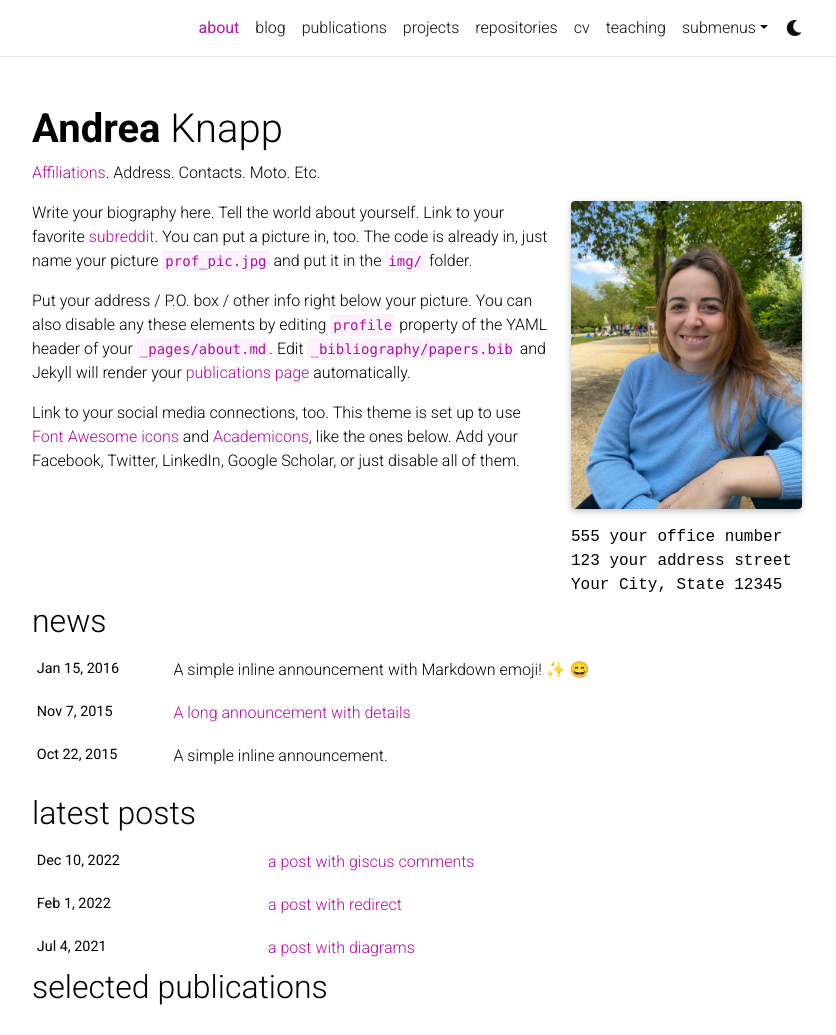
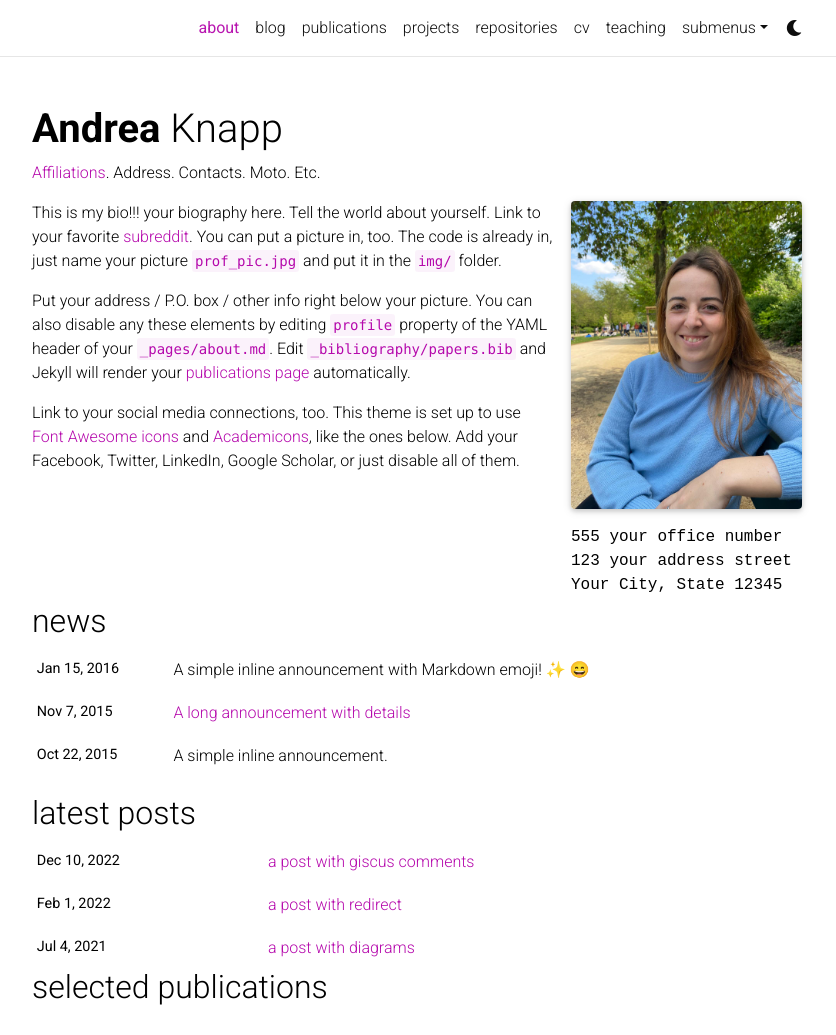
Before and after one commit to andrea-knpp/website, a Jekyll site: the page built from _pages/about.md, in a window 1280 px wide and 1324 px high, cut to the strip 0-1035 px from the top of the window. Shown: the whole strip, without its empty margins (223-1059 px from the left). Built offline with Jekyll 4.4.1, drawn with Linux system fonts in a browser that asks for light colours; full-size pictures stand in for the smaller copies a plugin makes; emoji names are drawn with the system emoji font; comment, search, counter and statistics services are not loaded; a style sheet for code colours, icons or effects is not loaded.

Commit message:
Update about.md

```diff
--- a/_pages/about.md
+++ b/_pages/about.md
@@ -19,7 +19,7 @@
 social: true  # includes social icons at the bottom of the page
 ---
 
-Write your biography here. Tell the world about yourself. Link to your favorite [subreddit](http://reddit.com). You can put a picture in, too. The code is already in, just name your picture `prof_pic.jpg` and put it in the `img/` folder.
+This is my bio!!! your biography here. Tell the world about yourself. Link to your favorite [subreddit](http://reddit.com). You can put a picture in, too. The code is already in, just name your picture `prof_pic.jpg` and put it in the `img/` folder.
 
 Put your address / P.O. box / other info right below your picture. You can also disable any these elements by editing `profile` property of the YAML header of your `_pages/about.md`. Edit `_bibliography/papers.bib` and Jekyll will render your [publications page](/al-folio/publications/) automatically.
 
```
